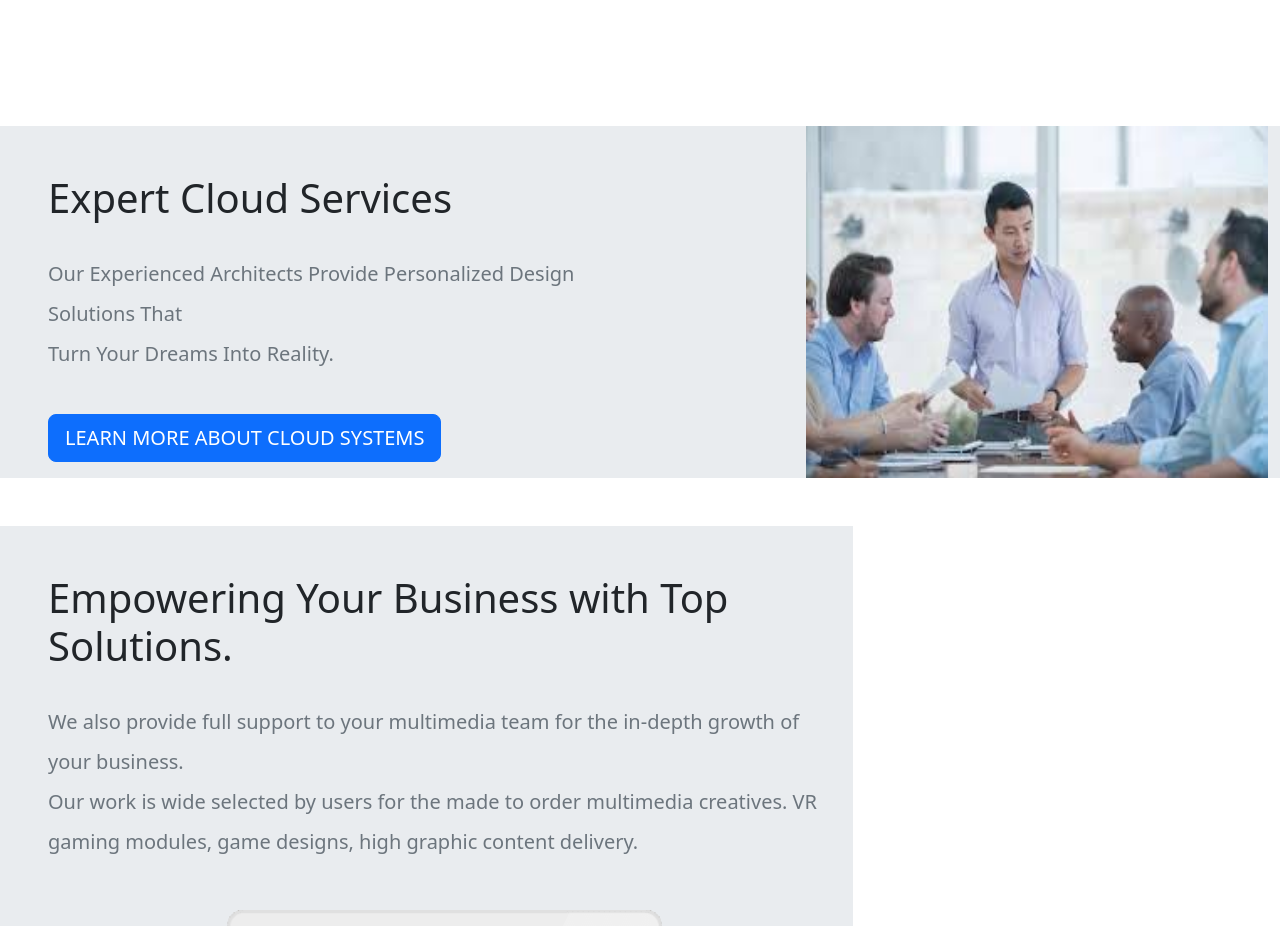
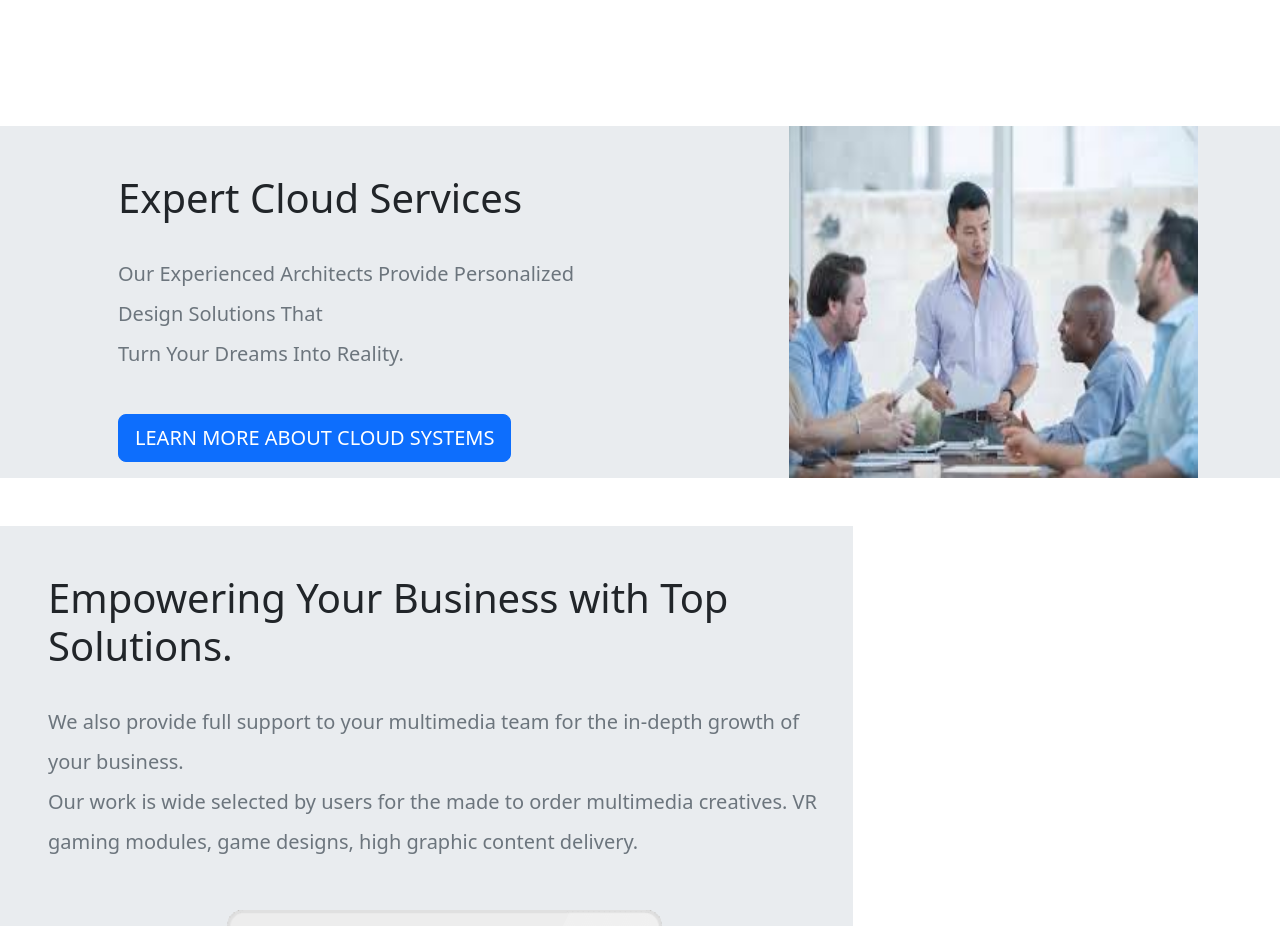
Before and after one commit to 140519982022/evocus-static-react-website, a React (Create React App) app: page / in a window 1280 px wide. Shown: the part 3400-4326 px from the top of the page. Built offline with nearby package versions, Linux system fonts and the light colour scheme.

Commit message:
adjust about us

```diff
--- a/src/components/ImgContentSection2.jsx
+++ b/src/components/ImgContentSection2.jsx
@@ -8,7 +8,8 @@ export default function ImgContentSection2() {
 
             <div className=' container-fluid bg-body-secondary my-5'>
 
-                <div className='row'>
+                <div className="container max-auto">
+                    <div className='row '>
                         <div className='col-md-6 ps-5'>
 
 
@@ -39,6 +40,7 @@ export default function ImgContentSection2() {
                         </div>
 
                     </div>
+                </div>
 
 
 
```
Lines whose indentation alone changed are shown as unchanged.
